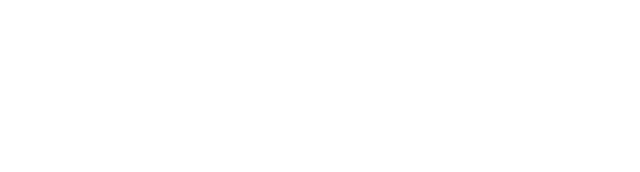
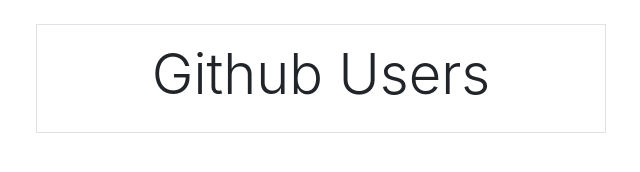
Before and after one commit to andrecarrsd2008/netlify_lambda, a website: page index.html in a window 1280 px wide. Shown: the whole page, without its empty margins (319-959 px from the left). Drawn offline with nearby package versions, Linux system fonts and the light colour scheme.

Commit message:
Created HTML page

```diff
--- a/index.html
+++ b/index.html
@@ -4,9 +4,19 @@
     <meta charset="UTF-8">
     <meta name="viewport" content="width=device-width, initial-scale=1.0">
     <meta http-equiv="X-UA-Compatible" content="ie=edge">
+    <link rel="stylesheet" href="https://stackpath.bootstrapcdn.com/bootstrap/4.1.3/css/bootstrap.min.css" integrity="sha384-MCw98/SFnGE8fJT3GXwEOngsV7Zt27NXFoaoApmYm81iuXoPkFOJwJ8ERdknLPMO" crossorigin="anonymous">
     <title>Github App</title>
 </head>
 <body>
+  <div class="container mt-4">
+    <div class="row">
+      <div class="col-md-6 m-auto p-3 border">
+        <h1 class="text-center display-4">Github Users</h1>
+        <ul id="users" class="list-group"></ul>
+      </div>
+    </div>
+  </div>
 
+  <script src="js/main.js"></script>
 </body>
 </html>
```
